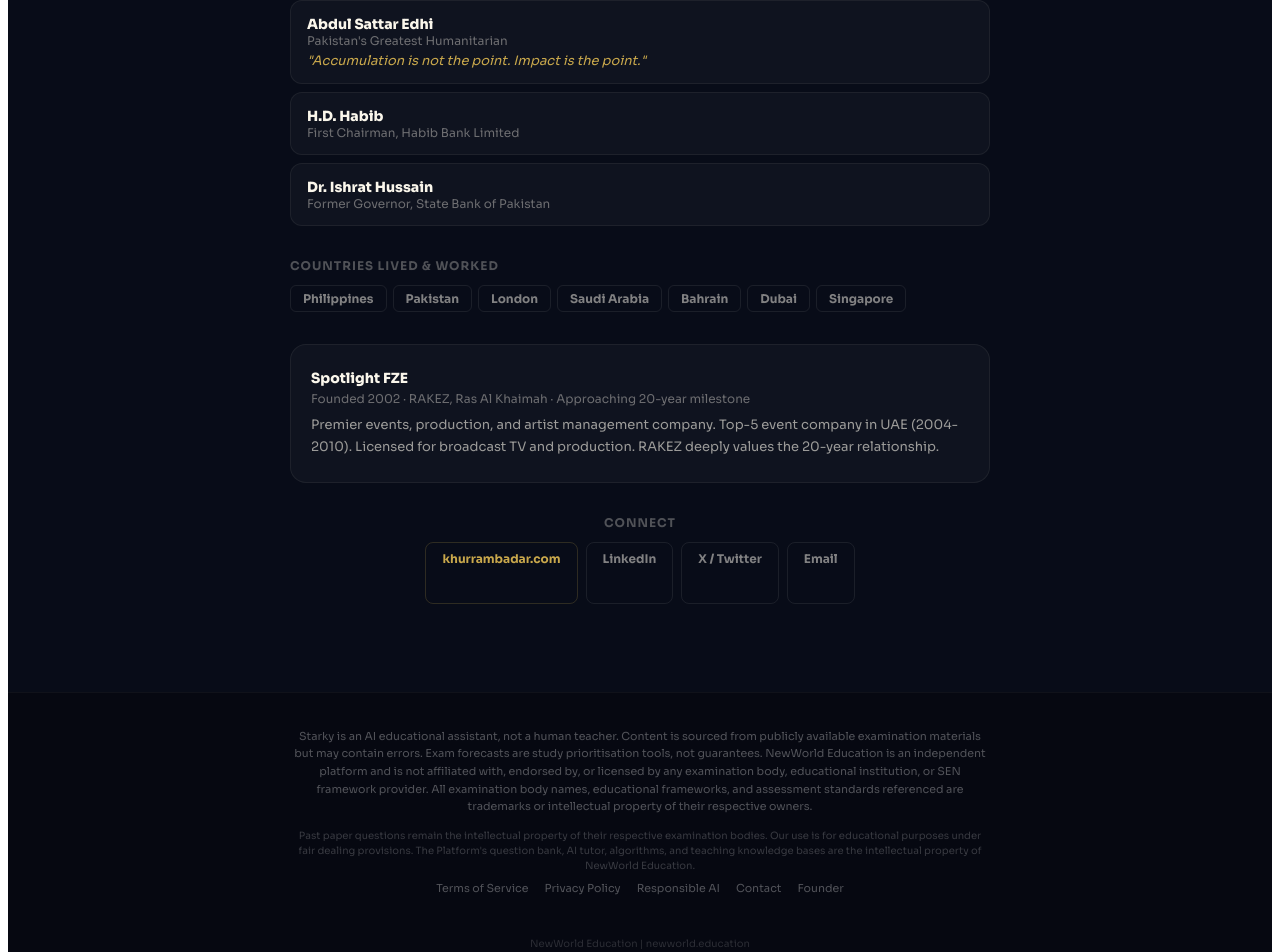
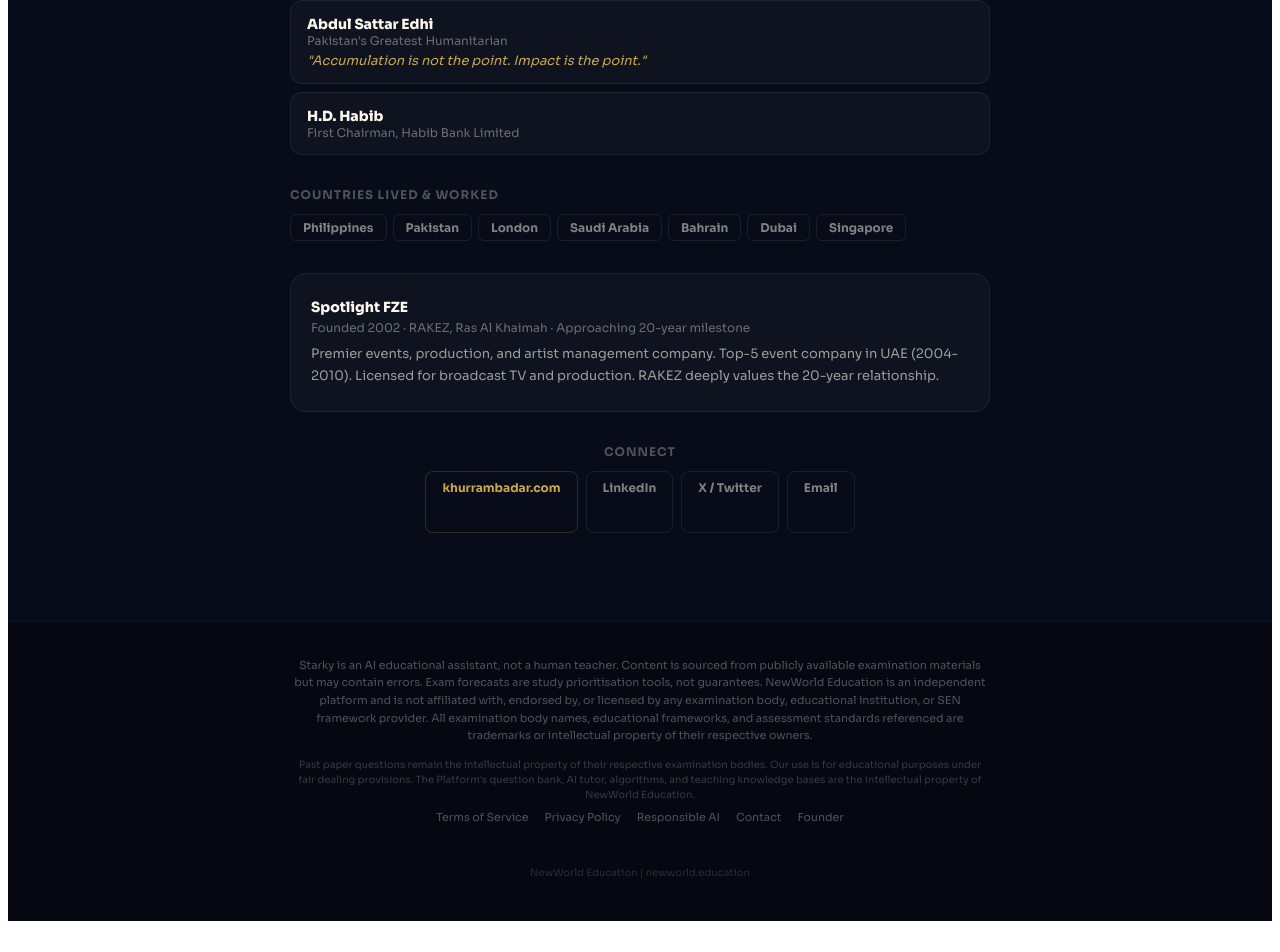
Before and after one commit to khurrambadar3125/newworld-education, a Next.js app: page /founder in a window 1280 px wide. Shown: the part 2201-3153 px from the top of the page. After the commit the page ends 3130 px from the top, so only its background shows below. Built offline with nearby package versions, Linux system fonts and the light colour scheme; no server answers.

Commit message:
Remove Dr. Ishrat Hussain from mentors — not a mentor

```diff
--- a/pages/founder.jsx
+++ b/pages/founder.jsx
@@ -29,7 +29,6 @@
 const MENTORS = [
   { name: 'Abdul Sattar Edhi', title: 'Pakistan\'s Greatest Humanitarian', quote: 'Accumulation is not the point. Impact is the point.' },
   { name: 'H.D. Habib', title: 'First Chairman, Habib Bank Limited', quote: null },
-  { name: 'Dr. Ishrat Hussain', title: 'Former Governor, State Bank of Pakistan', quote: null },
 ];
 
 export default function FounderPage() {
```
